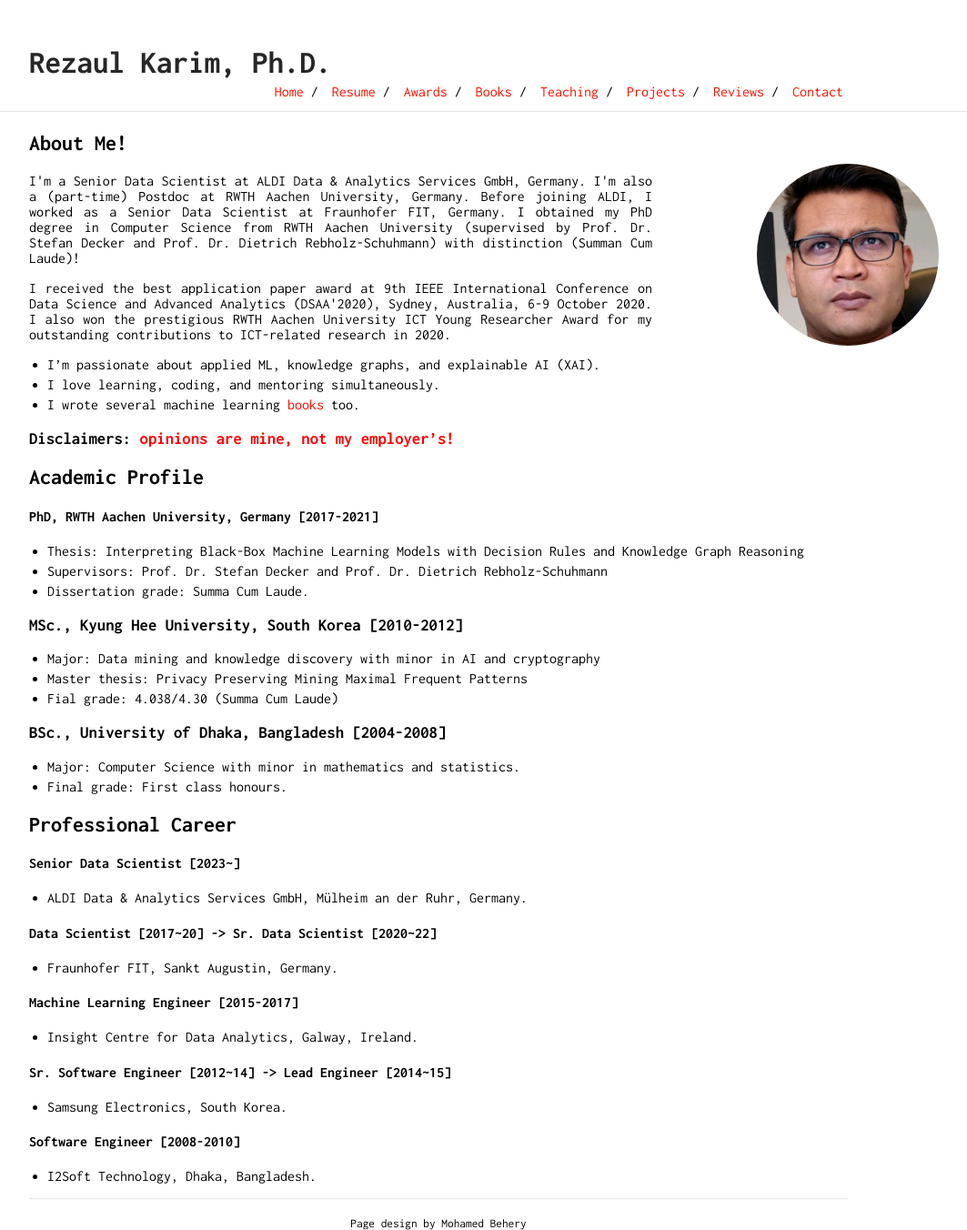
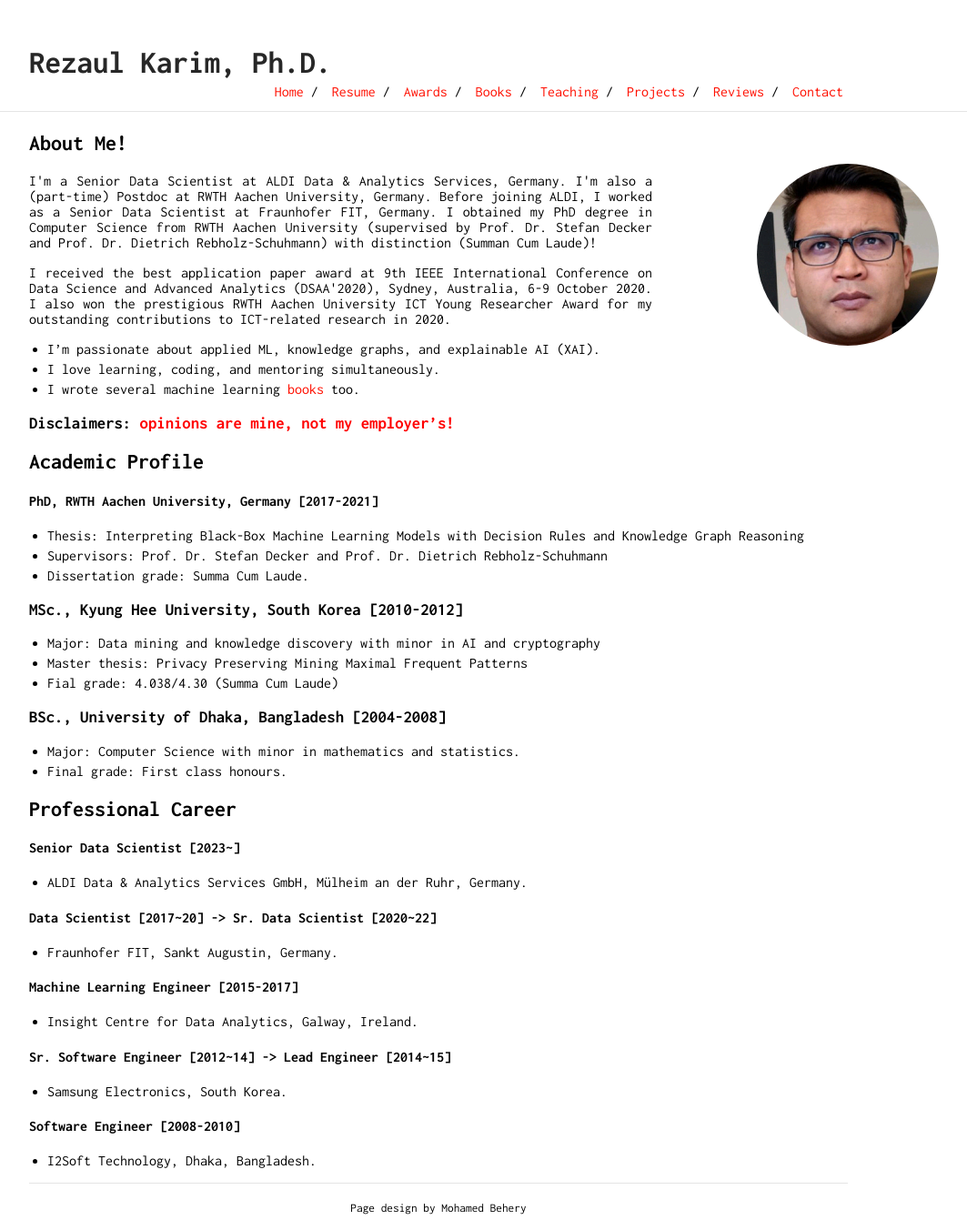
Before and after one commit to rezacsedu/rezacsedu.github.io, a Jekyll site: the page built from index.md, in a window 1280 px wide. Shown: the whole page at 91% size, without its empty margins (158-1221 px from the left). Built offline with Jekyll 4.4.1, drawn with Linux system fonts in a browser that asks for light colours; our own code applies the rules of GitHub Pages for plain Markdown files.

Commit message:
Update index.md

```diff
--- a/index.md
+++ b/index.md
@@ -1,7 +1,7 @@
 ## About Me!
 <img class="profile-picture" src="img/1664312512000.jpg" width="100">
 
-<p style='text-align: justify;'> I'm a Senior Data Scientist at ALDI Data & Analytics Services GmbH, Germany. I'm also a (part-time) Postdoc at RWTH Aachen University, Germany. Before joining ALDI, I worked as a Senior Data Scientist at Fraunhofer FIT, Germany. I obtained my PhD degree in Computer Science from RWTH Aachen University (supervised by Prof. Dr. Stefan Decker and Prof. Dr. Dietrich Rebholz-Schuhmann) with distinction (Summan Cum Laude)!</p>
+<p style='text-align: justify;'> I'm a Senior Data Scientist at ALDI Data & Analytics Services, Germany. I'm also a (part-time) Postdoc at RWTH Aachen University, Germany. Before joining ALDI, I worked as a Senior Data Scientist at Fraunhofer FIT, Germany. I obtained my PhD degree in Computer Science from RWTH Aachen University (supervised by Prof. Dr. Stefan Decker and Prof. Dr. Dietrich Rebholz-Schuhmann) with distinction (Summan Cum Laude)!</p>
 
 <p style='text-align: justify;'> I received the best application paper award at 9th IEEE International Conference on Data Science and Advanced Analytics (DSAA'2020),  Sydney, Australia, 6-9 October 2020. I also won the prestigious RWTH Aachen University ICT Young Researcher Award for my outstanding contributions to ICT-related research in 2020. </p>
 
```
